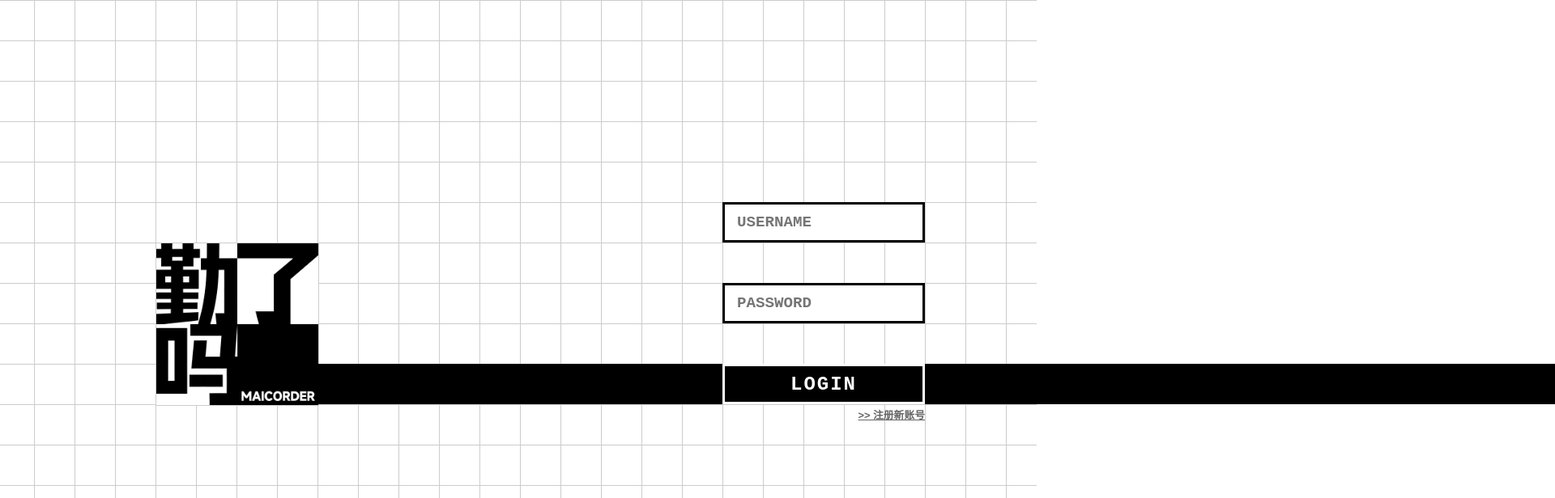
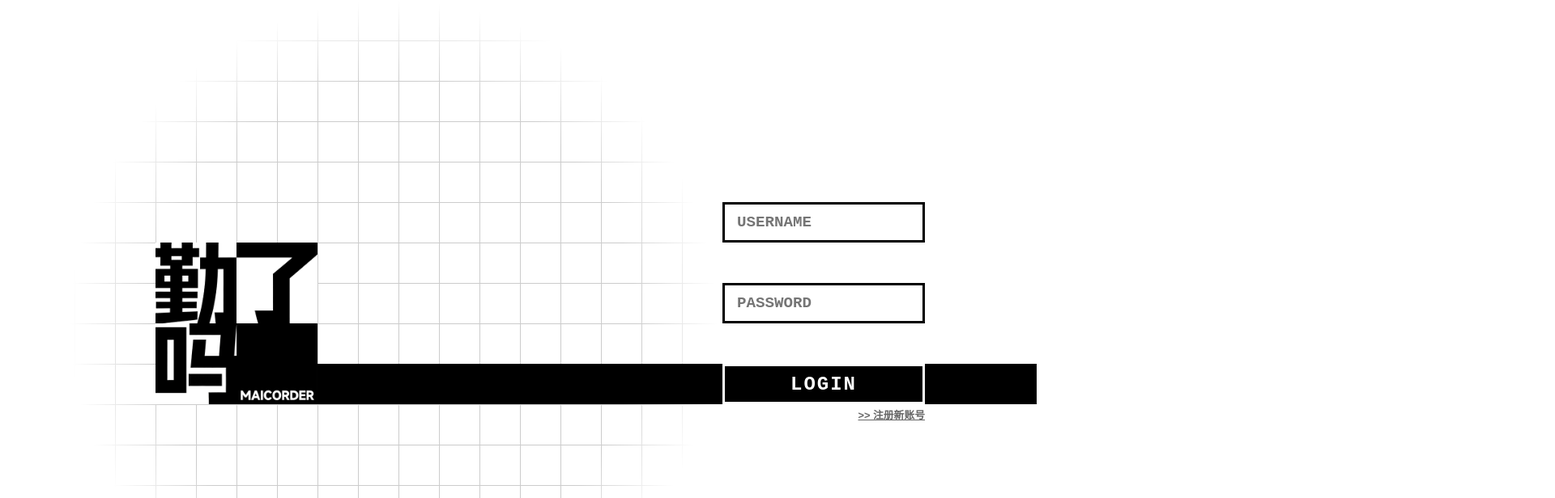
Before and after one commit to Swan416ya/maicorder, a Vue app in the folder maicorder-web/: page /login in a window 1280 px wide. Shown: the top 616 px of the page at 81% size, 1920 px wide, since content can reach past the window. Built offline with nearby package versions, Linux system fonts and the light colour scheme.

Commit message:
登录页手机端适配

```diff
--- a/maicorder-web/src/components/LoginLayout.vue
+++ b/maicorder-web/src/components/LoginLayout.vue
@@ -1,39 +1,107 @@
 <script setup>
-import { ref } from 'vue'
+import { ref, onMounted, onUnmounted, nextTick } from 'vue'
 import { useRouter } from 'vue-router'
 import axios from 'axios'
 import logoImg from '@/assets/logo.png'
 
-// 接口基础路径：生产环境/开发环境区分
 const API_BASE = import.meta.env.PROD ? '/api' : 'http://localhost:8080/api'
-
-// 路由实例
 const router = useRouter()
-
-// 派发登录成功事件给父组件
 const emit = defineEmits(['login-success'])
 
-// 切换登录/注册模式
+// 基础变量
 const isRegisterMode = ref(false)
+const authForm = ref({ username: '', password: '', email: '' })
+const isLoading = ref(false)
+const tailBlocks = Array.from({ length: 40 })
+const connectorBlocks = Array.from({ length: 15 })
+const isNarrowMode = ref(false)
 
-// 表单数据绑定
-const authForm = ref({
-  username: '',
-  password: '',
-  email: ''
+// 核心修复：计算格子大小（改用Logo实际尺寸，避免CSS变量获取失败）
+const getCellSize = () => {
+  const logoBox = document.querySelector('.logo-box')
+  if (!logoBox) return 60 // 兜底默认值（px）
+  const logoSize = logoBox.offsetWidth // 获取Logo实际宽度
+  return logoSize / 4 // 格子大小 = Logo尺寸/4
+}
+
+// 修复布局判断逻辑（添加调试日志，简化计算）
+const calculateLayoutMode = () => {
+  // 1. 获取格子大小（优先用Logo实际尺寸，兜底60px）
+  const loginCellSize = getCellSize()
+  // 2. 窄屏阈值：18 * 格子大小
+  const narrowThreshold = loginCellSize * 18
+  // 3. 当前窗口宽度
+  const currentWidth = window.innerWidth
+
+  // 4. 更新窄屏状态
+  isNarrowMode.value = currentWidth < narrowThreshold*1.25
+  // 5. 强制添加/移除类名（确保生效）
+  const container = document.querySelector('.login-layout-container')
+  if (container) {
+    if (isNarrowMode.value) {
+      container.classList.add('narrow-mode')
+    } else {
+      container.classList.remove('narrow-mode')
+    }
+  }
+}
+
+// 新增：初始化网格中心位置（核心）
+const initGridCenter = () => {
+  const gridBg = document.querySelector('.grid-bg')
+  if (!gridBg) return
+  const gridRect = gridBg.getBoundingClientRect()
+  // 计算容器中心坐标
+  const centerX = gridRect.width / 2
+  const centerY = gridRect.height / 2
+  // 设置默认光点在中心（无需鼠标触发）
+  gridBg.style.setProperty('--mouse-x', `${centerX}px`)
+  gridBg.style.setProperty('--mouse-y', `${centerY}px`)
+}
+
+// 鼠标跟随逻辑（保留，鼠标移动后覆盖默认中心）
+const handleMouseMove = (e) => {
+  const gridBg = document.querySelector('.grid-bg')
+  if (!gridBg) return
+  const gridRect = gridBg.getBoundingClientRect()
+  // 鼠标移动后，光点跟随鼠标（覆盖默认中心）
+  gridBg.style.setProperty('--mouse-x', `${e.clientX - gridRect.left}px`)
+  gridBg.style.setProperty('--mouse-y', `${e.clientY - gridRect.top}px`)
+}
+
+// 窗口resize逻辑（保留，同时重置中心位置）
+const handleResize = () => {
+  calculateLayoutMode()
+  // resize后重新初始化中心（避免窗口变化后光点偏移）
+  initGridCenter()
+  // 重新触发鼠标位置计算（可选，保持兼容性）
+  const mouseEvent = new MouseEvent('mousemove', {
+    clientX: window.mouseX || 0,
+    clientY: window.mouseY || 0
+  })
+  handleMouseMove(mouseEvent)
+}
+
+// 生命周期：确保DOM渲染完成后再计算（关键！）
+onMounted(async () => {
+  // 等待DOM完全渲染，再计算布局
+  await nextTick()
+  // 1. 初始化布局
+  calculateLayoutMode()
+  // 2. 初始化网格光点居中（核心：页面加载完成就显示中心网格）
+  initGridCenter()
+  // 3. 监听事件
+  window.addEventListener('mousemove', handleMouseMove)
+  window.addEventListener('resize', handleResize)
 })
 
-// 加载状态（防止重复点击）
-const isLoading = ref(false)
+onUnmounted(() => {
+  window.removeEventListener('mousemove', handleMouseMove)
+  window.removeEventListener('resize', handleResize)
+})
 
-// 装饰块数量配置
-const tailBlocks = Array.from({ length: 40 })
-const connectorBlocks = Array.from({ length: 15 })
-
+// 登录/注册逻辑（保留）
 const handleAuth = async () => {
-  console.log('===== 按钮点击成功，进入登录方法 =====')
-
-  // 表单基础验证
   if (!authForm.value.username || !authForm.value.password) {
     console.warn('用户名和密码不能为空！')
     return
@@ -44,59 +112,36 @@ const handleAuth = async () => {
   }
 
   isLoading.value = true
-
   try {
     let response
     axios.defaults.headers.common['Content-Type'] = 'application/json'
-
     if (isRegisterMode.value) {
-      // 注册逻辑
-      response = await axios.post(`${API_BASE}/register`, {
-        username: authForm.value.username,
-        password: authForm.value.password,
-        email: authForm.value.email
-      })
+      response = await axios.post(`${API_BASE}/register`, authForm.value)
       console.log('注册成功！请登录')
       isRegisterMode.value = false
       authForm.value = { username: '', password: '', email: '' }
     } else {
-      // 登录逻辑
       response = await axios.post(`${API_BASE}/login`, {
         username: authForm.value.username,
         password: authForm.value.password
       })
-
       const result = response.data;
-      if (result.code === 200) {
-        const businessData = result.data;
-        if (businessData.token) {
-          // 存储token和用户信息
-          localStorage.setItem('token', businessData.token);
-          localStorage.setItem('currentUser', JSON.stringify(businessData.user)); // 关键行
-          axios.defaults.headers.common['Authorization'] = `Bearer ${businessData.token}`;
-          emit('login-success', businessData.user);
-          console.log('登录成功！跳转至主页面');
-          await router.push('/main');
-        } else {
-          console.error('登录失败：后端未返回token');
-          alert('登录失败：系统异常');
-        }
+      if (result.code === 200 && result.data.token) {
+        localStorage.setItem('token', result.data.token);
+        localStorage.setItem('currentUser', JSON.stringify(result.data.user));
+        axios.defaults.headers.common['Authorization'] = `Bearer ${result.data.token}`;
+        emit('login-success', result.data.user);
+        await router.push('/main');
       } else {
-        console.error('登录失败：', result.message);
-        alert(result.message || '登录失败');
+        alert('登录失败：' + (result.message || '系统异常'));
       }
     }
   } catch (error) {
     let errMsg = '操作失败，请稍后重试'
-    if (error.response) {
-      errMsg = error.response.data?.message || `请求失败：${error.response.status}`
-    } else if (error.request) {
-      errMsg = '网络异常，请检查后端服务是否启动！'
-    } else {
-      errMsg = `请求异常：${error.message}`
-    }
-    console.error('授权请求失败：', errMsg)
+    if (error.response) errMsg = error.response.data?.message || `请求失败：${error.response.status}`
+    else if (error.request) errMsg = '网络异常，请检查后端服务是否启动！'
     alert(errMsg)
+    console.error('授权失败：', error)
   } finally {
     isLoading.value = false
   }
@@ -105,70 +150,45 @@ const handleAuth = async () => {
 
 <template>
   <div class="login-layout-container">
-    <!-- 1. 背景网格 -->
+    <!-- 背景网格 -->
     <div class="grid-bg"></div>
-
-    <!-- 2. Logo 展示 -->
+    <!-- Logo（无描边） -->
     <div class="logo-box anim-fade-in">
       <img :src="logoImg" alt="系统Logo" />
     </div>
-
-    <!-- 3. 中间连接装饰方块 -->
+    <!-- 连接装饰（窄屏隐藏） -->
     <div class="connector-bar">
-      <div
-        v-for="(n, i) in connectorBlocks"
-        :key="i"
-        class="black-block"
-        :style="{ animationDelay: `${0.4 + (i * 0.05)}s` }"
-      ></div>
+      <div v-for="(n, i) in connectorBlocks" :key="i" class="black-block" :style="{ animationDelay: `${0.4 + (i * 0.05)}s` }"></div>
     </div>
-
-    <!-- 4. 登录/注册表单区域 -->
+    <!-- 表单区域 -->
     <div class="form-layer">
       <div class="input-stack anim-pop-out" :class="{ 'register-mode': isRegisterMode }">
-        <!-- 用户名输入框 -->
-        <div class="grid-input username-pos">
-          <input v-model="authForm.username" type="text" placeholder="USERNAME" />
-        </div>
-        <!-- 密码输入框 -->
-        <div class="grid-input password-pos">
-          <input v-model="authForm.password" type="password" placeholder="PASSWORD" />
-        </div>
-        <!-- 注册模式专属：邮箱输入框 -->
-        <div v-if="isRegisterMode" class="grid-input email-pos">
-          <input v-model="authForm.email" type="text" placeholder="EMAIL" />
-        </div>
+        <div class="grid-input username-pos"><input v-model="authForm.username" type="text" placeholder="USERNAME" /></div>
+        <div class="grid-input password-pos"><input v-model="authForm.password" type="password" placeholder="PASSWORD" /></div>
+        <div v-if="isRegisterMode" class="grid-input email-pos"><input v-model="authForm.email" type="text" placeholder="EMAIL" /></div>
       </div>
-
-      <!-- 操作按钮区域 -->
       <div class="login-btn-wrapper anim-btn-fade">
         <button @click="handleAuth" class="grid-btn" :disabled="isLoading">
           {{ isLoading ? (isRegisterMode ? 'REGISTERING...' : 'LOGGING IN...') : (isRegisterMode ? 'REGISTER' : 'LOGIN') }}
         </button>
-        <!-- 切换登录/注册模式 -->
         <div class="switch-text" @click="isRegisterMode = !isRegisterMode" v-if="!isLoading">
           {{ isRegisterMode ? '&gt;&gt; 返回登录' : '&gt;&gt; 注册新账号' }}
         </div>
       </div>
     </div>
-
-    <!-- 5. 右侧尾部装饰条 -->
+    <!-- 尾部装饰（窄屏隐藏） -->
     <div class="black-bar-tail">
-      <div
-        v-for="(n, i) in tailBlocks"
-        :key="i"
-        class="black-block"
-        :style="{ animationDelay: `${1.5 + (i * 0.04)}s` }"
-      ></div>
+      <div v-for="(n, i) in tailBlocks" :key="i" class="black-block" :style="{ animationDelay: `${1.5 + (i * 0.04)}s` }"></div>
     </div>
   </div>
 </template>
 
 <style scoped>
-/* 全局变量配置 */
 .login-layout-container {
   --login-logo-size: 25vh;
   --login-cell-size: calc(var(--login-logo-size) / 4);
+  --grid-radius: calc(var(--login-cell-size) * 7);
+  --grid-feather: calc(var(--login-cell-size) * 1);
 
   --guide-x: 15vw;
   --logo-left: var(--guide-x);
@@ -181,43 +201,33 @@ const handleAuth = async () => {
   --grid-color: #ccc;
   --theme-black: #000;
 
-  width: 100vw;
-  height: 100vh;
+  width: 100vw !important; /* 强制占满视口宽度 */
+  height: 100vh !important;
   position: relative;
-  margin: 0;
-  padding: 0;
+  margin: 0 !important;
+  padding: 0 !important;
+  overflow: hidden;
+  transition: all 0.3s ease;
 }
 
-/* 动画关键帧定义 */
-@keyframes fadeIn {
-  from { opacity: 0; }
-  to { opacity: 1; }
+/* 窄屏模式样式（强制生效）- 表单整体下移2格 */
+.login-layout-container.narrow-mode {
+  --logo-left: calc((100vw - var(--login-logo-size)) / 2) !important;
+  --logo-top: calc(20vh - var(--login-logo-size) / 2) !important;
+  --form-left: calc((100vw - var(--form-width)) / 2) !important;
+  --form-top: calc(var(--logo-top) + var(--login-logo-size) + var(--login-cell-size) * 4) !important;
 }
 
-@keyframes blockEnter {
-  0% { opacity: 0; transform: scale(0.5); }
-  100% { opacity: 1; transform: scale(1); }
-}
+/* 动画 */
+@keyframes fadeIn { from { opacity: 0; } to { opacity: 1; } }
+@keyframes blockEnter { 0% { opacity: 0; transform: scale(0.5); } 100% { opacity: 1; transform: scale(1); } }
+@keyframes popOut { 0% { opacity: 0; transform: translateY(50px); } 100% { opacity: 1; transform: translateY(0); } }
 
-@keyframes popOut {
-  0% { opacity: 0; transform: translateY(50px); }
-  100% { opacity: 1; transform: translateY(0); }
-}
+.anim-fade-in { animation: fadeIn 0.8s ease-out backwards; }
+.anim-btn-fade { animation: fadeIn 0.5s ease-out 1.2s backwards; }
+.anim-pop-out { animation: popOut 0.6s cubic-bezier(0.34, 1.56, 0.64, 1) 1.4s backwards; }
 
-/* 通用动画类 */
-.anim-fade-in {
-  animation: fadeIn 0.8s ease-out backwards;
-}
-
-.anim-btn-fade {
-  animation: fadeIn 0.5s ease-out 1.2s backwards;
-}
-
-.anim-pop-out {
-  animation: popOut 0.6s cubic-bezier(0.34, 1.56, 0.64, 1) 1.4s backwards;
-}
-
-/* 布局组件样式 */
+/* 网格背景 - 核心修改：默认显示（无需hover），初始光点居中 */
 .grid-bg {
   position: absolute;
   top: 0;
@@ -227,12 +237,31 @@ const handleAuth = async () => {
   z-index: 0;
   pointer-events: none;
   background-size: var(--login-cell-size) var(--login-cell-size);
-  background-image:
-    linear-gradient(to right, var(--grid-color) 1px, transparent 1px),
-    linear-gradient(to bottom, var(--grid-color) 1px, transparent 1px);
+  background-image: linear-gradient(to right, var(--grid-color) 1px, transparent 1px),
+                    linear-gradient(to bottom, var(--grid-color) 1px, transparent 1px);
   background-position: 0 var(--logo-top);
+  opacity: 1 !important; /* 核心：默认显示网格，无需鼠标hover */
+  -webkit-mask-image: radial-gradient(
+    circle at var(--mouse-x, 50%) var(--mouse-y, 50%), /* 兜底：没有鼠标值时居中 */
+    white calc(var(--grid-radius) - var(--grid-feather)),
+    rgba(255,255,255,0.5) var(--grid-radius),
+    transparent calc(var(--grid-radius) + var(--grid-feather))
+  );
+  mask-image: radial-gradient(
+    circle at var(--mouse-x, 50%) var(--mouse-y, 50%), /* 兜底：没有鼠标值时居中 */
+    white calc(var(--grid-radius) - var(--grid-feather)),
+    rgba(255,255,255,0.5) var(--grid-radius),
+    transparent calc(var(--grid-radius) + var(--grid-feather))
+  );
+  -webkit-mask-size: 100% 100%;
+  mask-size: 100% 100%;
+  transition: opacity 0.1s ease;
 }
 
+/* 保留：鼠标hover时网格亮度不变（可选，也可删除） */
+.login-layout-container:hover .grid-bg { opacity: 1; }
+
+/* Logo（无描边） */
 .logo-box {
   position: absolute;
   z-index: 10;
@@ -242,10 +271,10 @@ const handleAuth = async () => {
   top: var(--logo-top);
   background-color: #fff;
   box-sizing: content-box;
-  border: 1px solid var(--grid-color);
   display: flex;
   align-items: center;
   justify-content: center;
+  transition: left 0.3s ease, top 0.3s ease;
 }
 
 .logo-box img {
@@ -253,9 +282,12 @@ const handleAuth = async () => {
   height: 100%;
   object-fit: contain;
   display: block;
+  border: none !important;
+  outline: none !important;
 }
 
-.connector-bar {
+/* 装饰条（窄屏隐藏） */
+.connector-bar, .black-bar-tail {
   position: absolute;
   z-index: 15;
   display: flex;
@@ -263,14 +295,19 @@ const handleAuth = async () => {
   top: calc(var(--logo-top) + (3 * var(--login-cell-size)));
   width: var(--connector-length);
   height: var(--login-cell-size);
+  transition: opacity 0.3s ease, left 0.3s ease;
 }
 
 .black-bar-tail {
-  position: absolute;
   z-index: 10;
-  display: flex;
   left: calc(var(--form-left) + var(--form-width));
-  top: calc(var(--logo-top) + (3 * var(--login-cell-size)));
+  width: auto;
+}
+
+.login-layout-container.narrow-mode .connector-bar,
+.login-layout-container.narrow-mode .black-bar-tail {
+  opacity: 0 !important;
+  pointer-events: none;
 }
 
 .black-block {
@@ -280,15 +317,20 @@ const handleAuth = async () => {
   animation: blockEnter 0.3s cubic-bezier(0.175, 0.885, 0.32, 1.275) backwards;
 }
 
+/* 表单区域 */
 .form-layer {
   position: absolute;
   z-index: 20;
   left: var(--form-left);
-  top: var(--logo-top);
+  top: var(--form-top, var(--logo-top));
   width: var(--form-width);
-  height: 100vh;
+  height: auto;
+  min-height: calc(var(--login-cell-size) * 4);
   pointer-events: none;
+  transition: left 0.3s ease, top 0.3s ease;
 }
+
+.login-layout-container.narrow-mode .form-layer { height: auto; }
 
 .input-stack {
   position: absolute;
@@ -325,10 +367,6 @@ const handleAuth = async () => {
   background: transparent;
 }
 
-.grid-input input:focus {
-  color: #333;
-}
-
 .login-btn-wrapper {
   position: absolute;
   left: 0;
@@ -354,14 +392,8 @@ const handleAuth = async () => {
   transition: background-color 0.3s ease;
 }
 
-.grid-btn:disabled {
-  background-color: #666;
-  cursor: not-allowed;
-}
-
-.grid-btn:hover:not(:disabled) {
-  background-color: #333;
-}
+.grid-btn:disabled { background-color: #666; cursor: not-allowed; }
+.grid-btn:hover:not(:disabled) { background-color: #333; }
 
 .switch-text {
   position: absolute;
@@ -375,28 +407,21 @@ const handleAuth = async () => {
   transition: color 0.3s ease;
 }
 
-.switch-text:hover {
-  color: var(--theme-black);
-}
+.switch-text:hover { color: var(--theme-black); }
 
-/* 输入框位置控制 */
-.password-pos {
-  top: calc(var(--login-cell-size) * 1);
-}
+/* 输入框位置 */
+.password-pos { top: calc(var(--login-cell-size) * 1); }
+.username-pos { top: calc(var(--login-cell-size) * -1); }
+.register-mode .email-pos { top: calc(var(--login-cell-size) * 1); }
+.register-mode .password-pos { top: calc(var(--login-cell-size) * -1); }
+.register-mode .username-pos { top: calc(var(--login-cell-size) * -3); }
 
-.username-pos {
-  top: calc(var(--login-cell-size) * -1);
-}
-
-.register-mode .email-pos {
-  top: calc(var(--login-cell-size) * 1);
-}
-
-.register-mode .password-pos {
-  top: calc(var(--login-cell-size) * -1);
-}
-
-.register-mode .username-pos {
-  top: calc(var(--login-cell-size) * -3);
+/* 小屏幕高度适配 */
+@media (max-height: 600px) {
+  .login-layout-container { --login-logo-size: 20vh; }
+  .login-layout-container.narrow-mode {
+    --logo-top: calc(10vh - var(--login-logo-size) / 2);
+    --form-top: calc(var(--logo-top) + var(--login-logo-size) + var(--login-cell-size));
+  }
 }
 </style>
```
